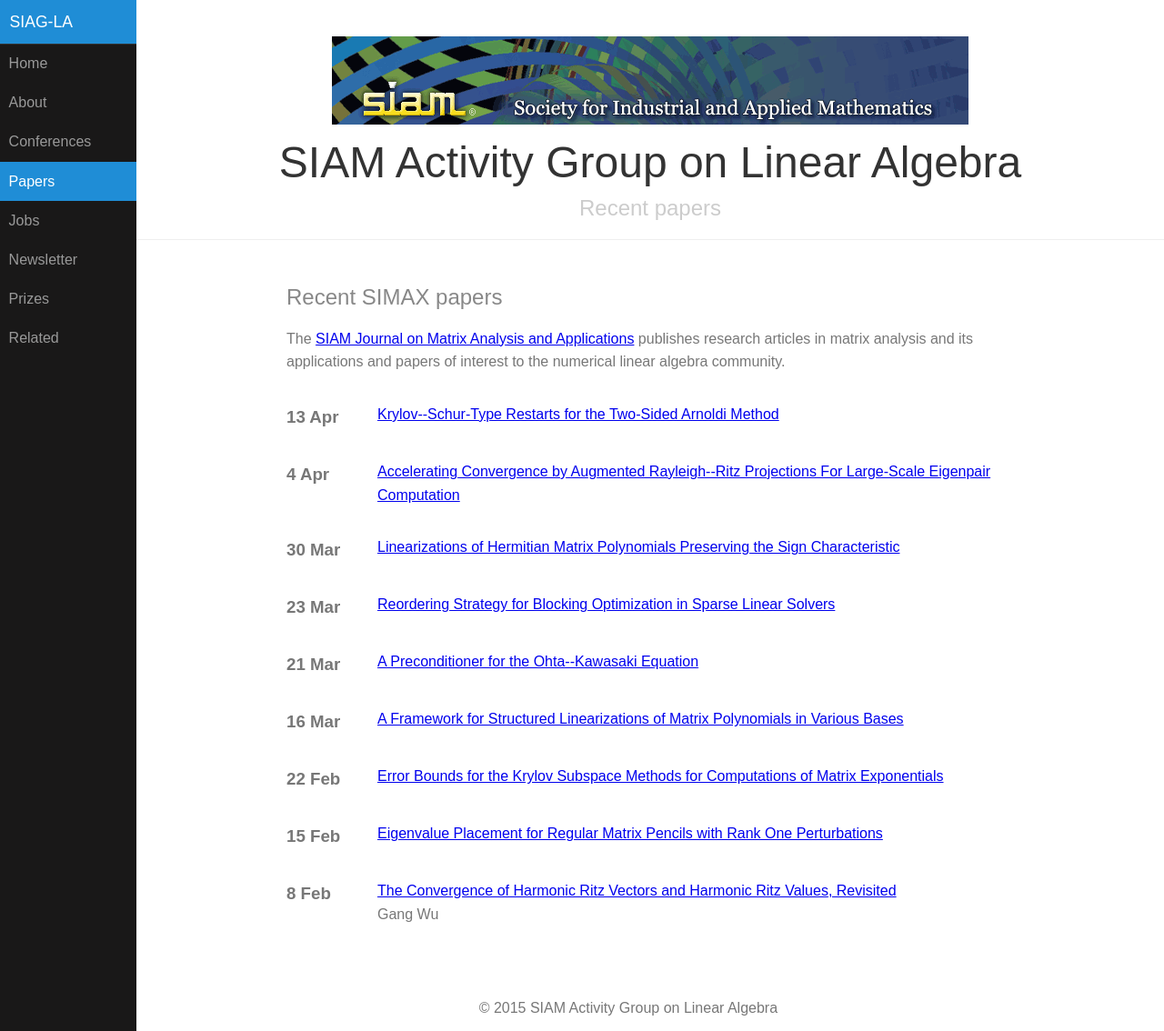
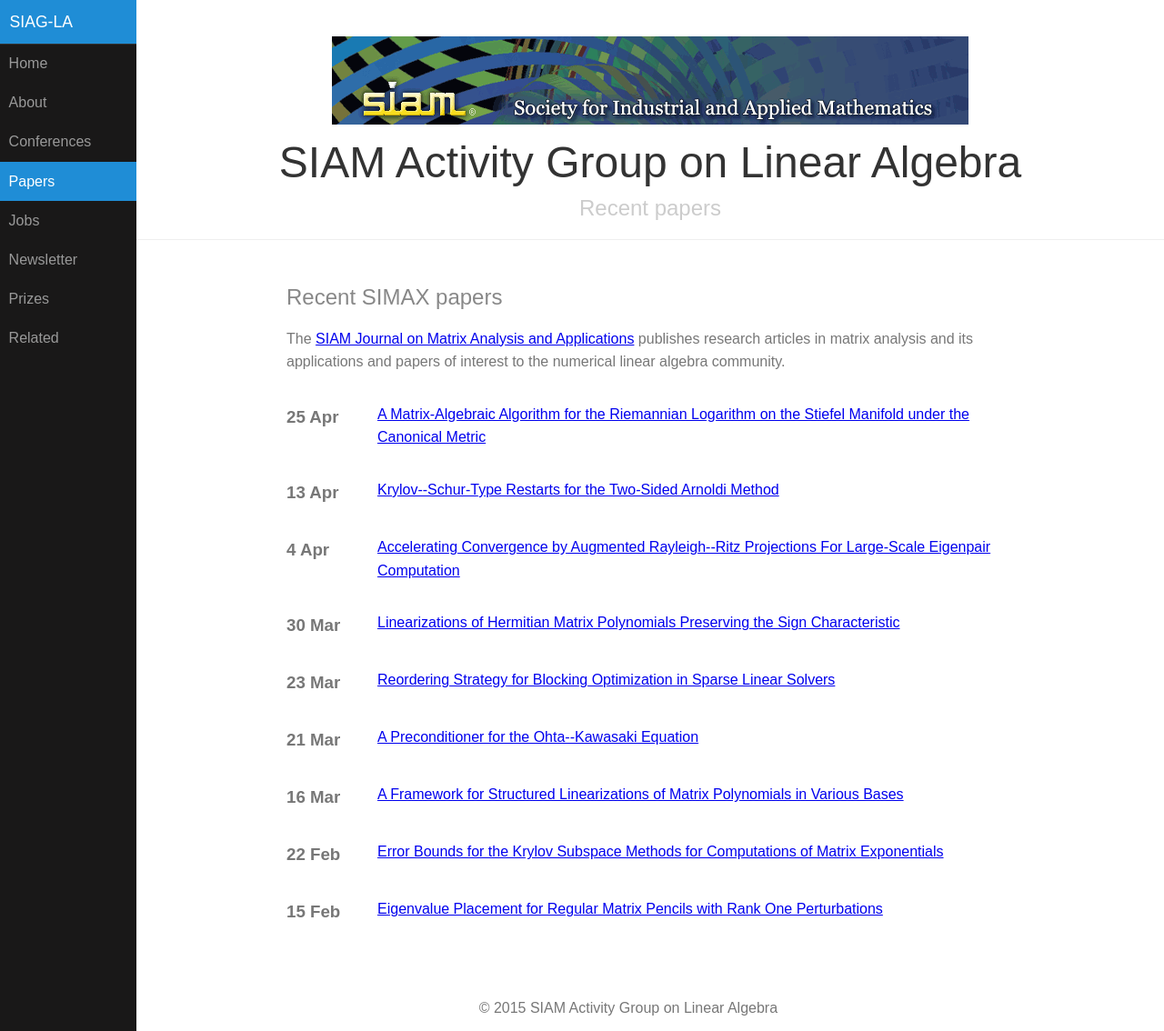
Before and after one commit to dbindel/siagla, a Jekyll site: the page built from simax.html, in a window 1280 px wide and 1134 px high. Shown: the whole window at 91% size. Built offline with Jekyll 4.4.1, drawn with Linux system fonts in a browser that asks for light colours.

Commit message:
Automated updates to simax.yml

```diff
--- a/_data/simax.yml
+++ b/_data/simax.yml
@@ -2093,3 +2093,12 @@
   pp_start: '297'
   title: Krylov--Schur-Type Restarts for the Two-Sided Arnoldi Method
   volume: '38'
+- authors: ''
+  date: '2017-04-25T07:00:00Z'
+  doi: doi:10.1137/16M1074485
+  link: http://epubs.siam.org/doi/abs/10.1137/16M1074485?ai=s7&mi=3ezuvv&af=R
+  pp_end: '342'
+  pp_start: '322'
+  title: A Matrix-Algebraic Algorithm for the Riemannian Logarithm on the Stiefel
+    Manifold under the Canonical Metric
+  volume: '38'
```
